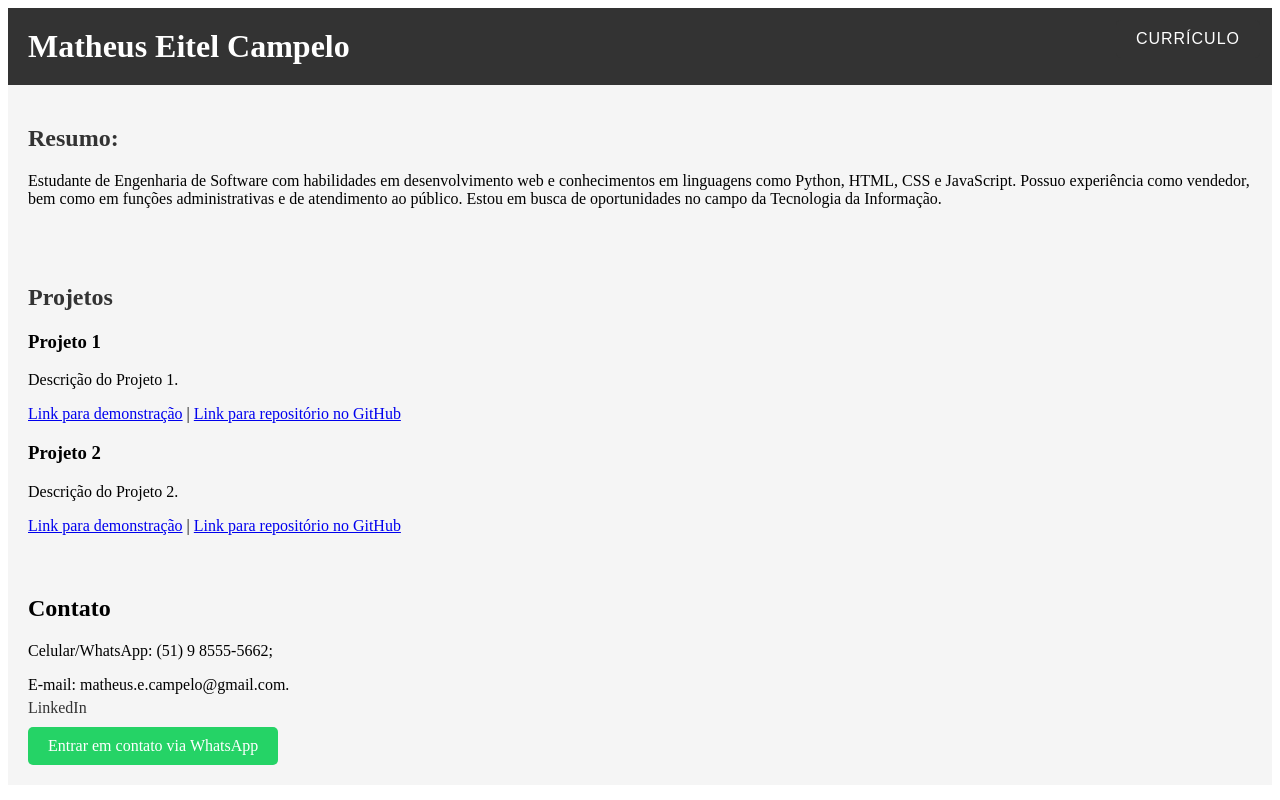
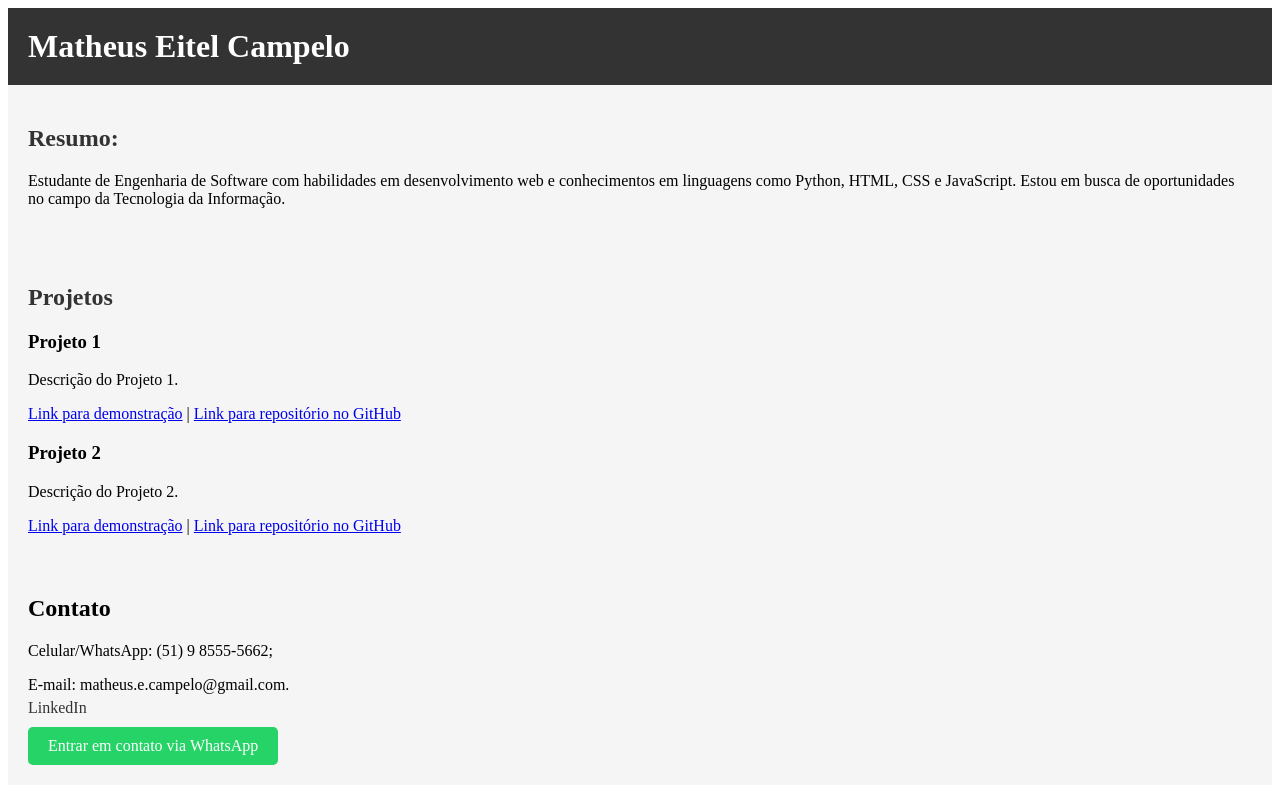
Before and after one commit to matheuseitelcampelo/Matheus-Eitel-Campelo, a plain HTML site: page index.html in a window 1280 px wide. Drawn offline with Linux system fonts and the light colour scheme.

Commit message:
atualização de segurança

```diff
--- a/css/styles.css
+++ b/css/styles.css
@@ -81,27 +81,3 @@ header h1{
 .whatsapp-button a:hover {
     background-color: #128c7e;
 }
-
-.curriculum-button {
-    position: fixed;
-    top: 20px;
-    right: 20px;
-}
-
-.curriculum-button a {
-    display: inline-block;
-    padding: 10px 20px;
-    background-color: #333;
-    color: #fff;
-    text-decoration: none;
-    border-radius: 5px;
-    font-family: "Arial", sans-serif;
-    font-size: 16px;
-    text-transform: uppercase;
-    letter-spacing: 1px;
-    transition: background-color 0.3s ease;
-}
-
-.curriculum-button a:hover {
-    background-color: #666;
-}
--- a/index.html
+++ b/index.html
@@ -15,8 +15,7 @@
         <h2>Resumo:</h2>
         <p>Estudante de Engenharia de Software com habilidades em desenvolvimento
             web e conhecimentos em linguagens como Python, HTML, CSS e JavaScript.
-            Possuo experiência como vendedor, bem como em funções administrativas e de
-            atendimento ao público. Estou em busca de oportunidades no campo da Tecnologia
+            Estou em busca de oportunidades no campo da Tecnologia
             da Informação.
         </p>
     </section>
@@ -51,12 +50,5 @@
             <a href="https://api.whatsapp.com/send?phone=5551985555662" target="_blank">Entrar em contato via WhatsApp</a>
         </div>
     </section>
-
-    <section class="curriculum">
-        <div class="curriculum-button">
-            <a href="curriculum/curriculum.pdf" target="_blank">Currículo</a>
-        </div>
-    </section>
-
 </body>
 </html>
```
Also changed, not shown: 1 other file.
